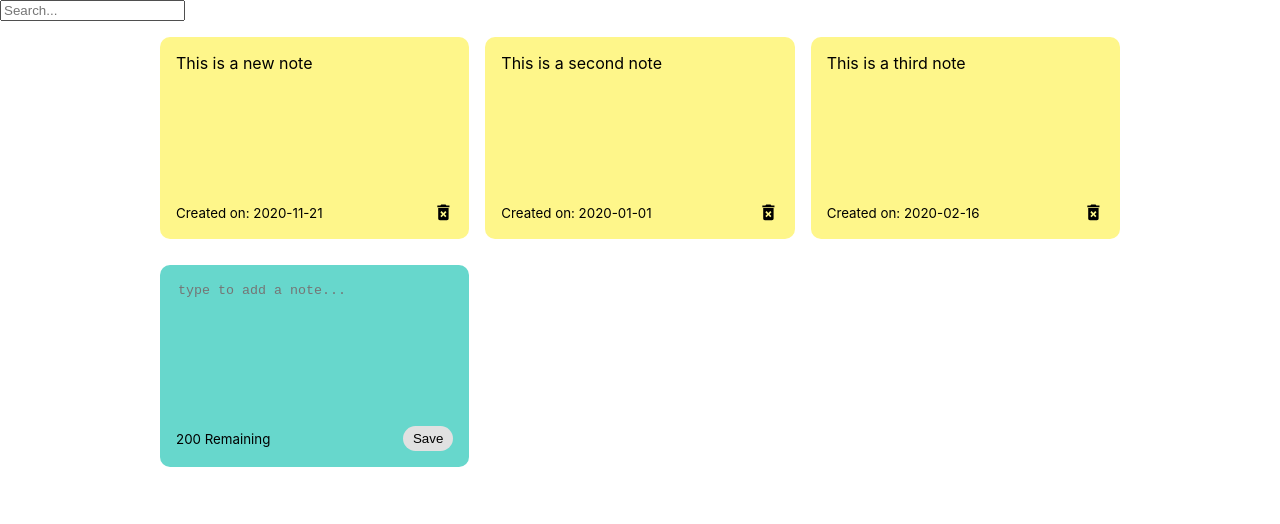
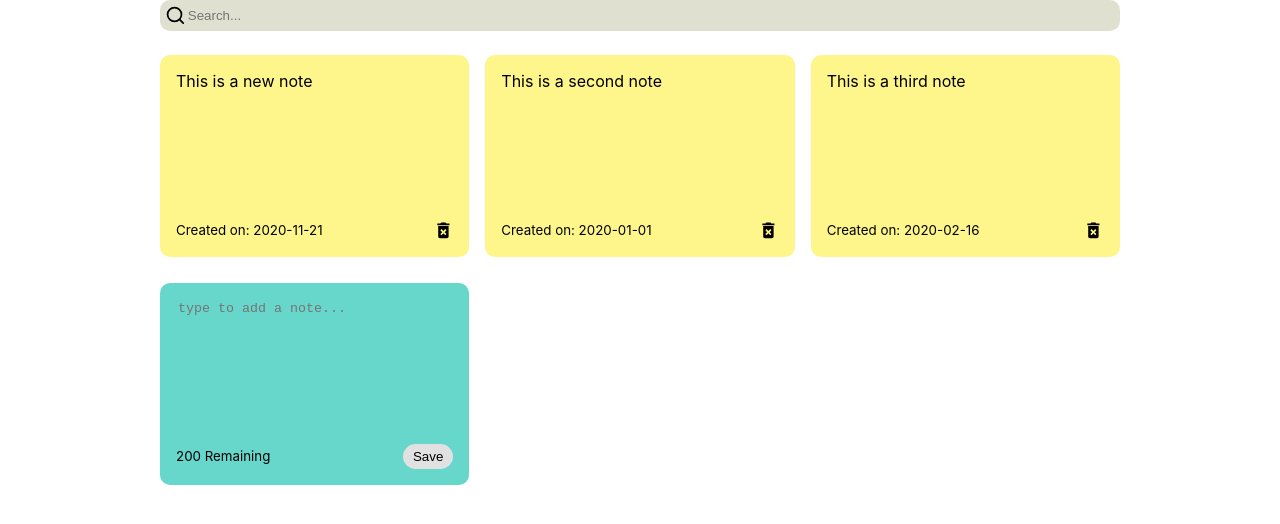
Before and after one commit to Smirnovious/QuickNotez, a React (Create React App) app: page / in a window 1280 px wide. Shown: the top 524 px of the page. Built offline with nearby package versions, Linux system fonts and the light colour scheme.

Commit message:
Search bar filtering is done

```diff
--- a/src/App.js
+++ b/src/App.js
@@ -20,6 +20,8 @@
     date: "2020-02-16"
   },
 ])
+  const [searchText, setSearchText] = useState('')
+
 
 const addNote = (text) => {
   setNotes([...notes, {
@@ -36,10 +38,10 @@
 
   return (
     <>
-    <SearchBar />
     <div className='container'>
+      <SearchBar handleSearchNote = {setSearchText}/>
       <NotesList
-      notes={notes}
+      notes={notes.filter(note => note.text.toLowerCase().includes(searchText.toLowerCase()))}
       handleAddNote={addNote}
       deleteNote={deleteNote}/>
     </div>
--- a/src/components/SearchBar.jsx
+++ b/src/components/SearchBar.jsx
@@ -1,9 +1,12 @@
 import React from 'react'
 import {FiSearch} from 'react-icons/fi'
-const SearchBar = () => {
+const SearchBar = ({handleSearchNote}) => {
+
+
   return (
-    <div>
-        <input type="text" placeholder="Search..." className='search-bar'/>
+    <div className='search-bar'>
+        <FiSearch className='search-icon' size='1.3em'/>
+        <input onChange = {(e)=> handleSearchNote(e.target.value)} type="text" placeholder="Search..." />
     </div>
   )
 }
--- a/src/index.css
+++ b/src/index.css
@@ -77,7 +77,18 @@
 /* SearchBar */
 .search-bar {
   display: flex;
-  justify-content: space-between;
   align-items: center;
-  margin-bottom: 1rem;
+  background-color:  #e0e0d1;
+  border-radius: 10px;
+  padding: 5px;
+  margin-bottom: 1.5em;
 }
+
+.search-bar input {
+  border: none;
+  background-color:  #e0e0d1;
+}
+
+.search-bar input:focus {
+  outline: none;
+}
```
